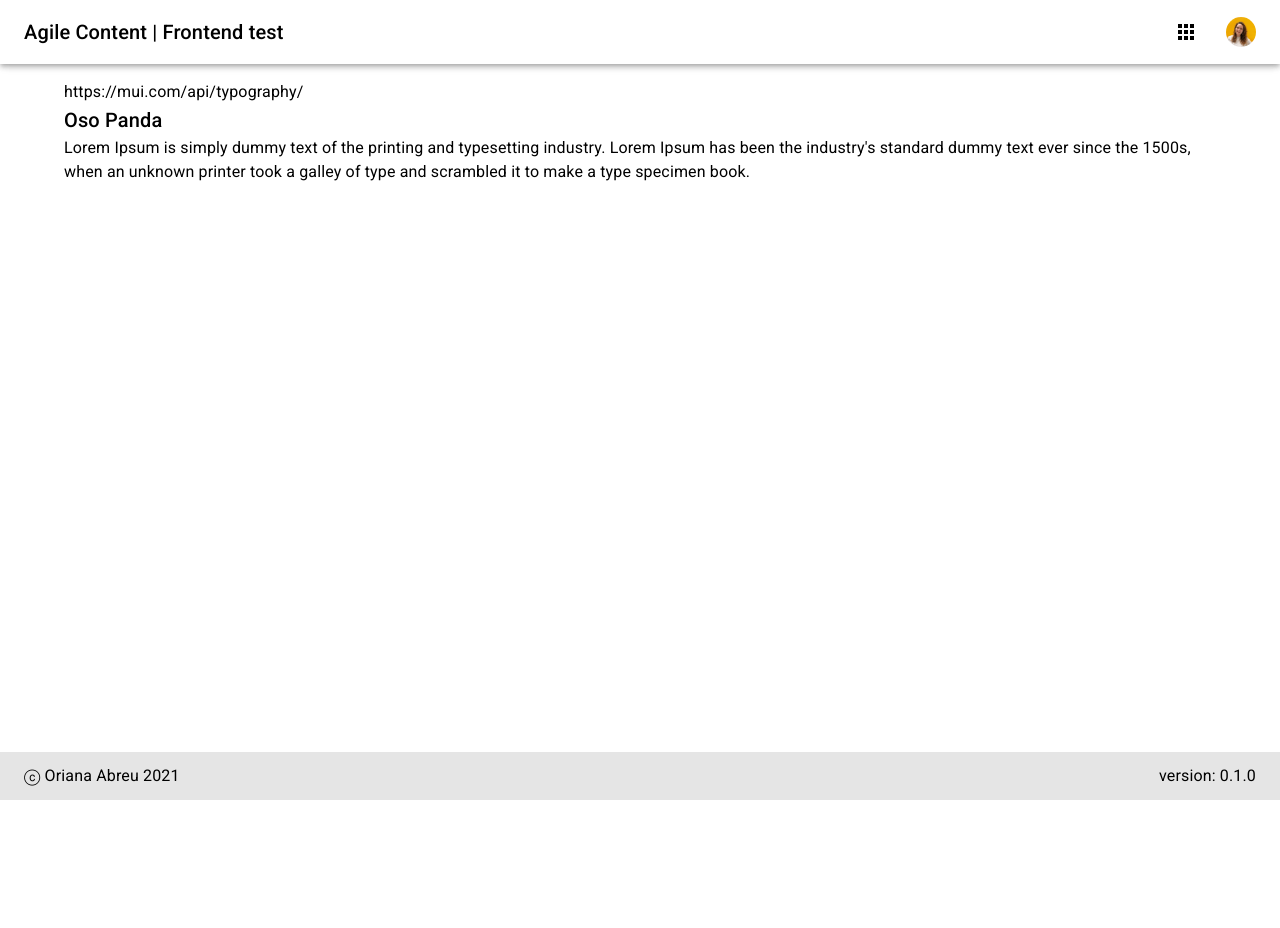
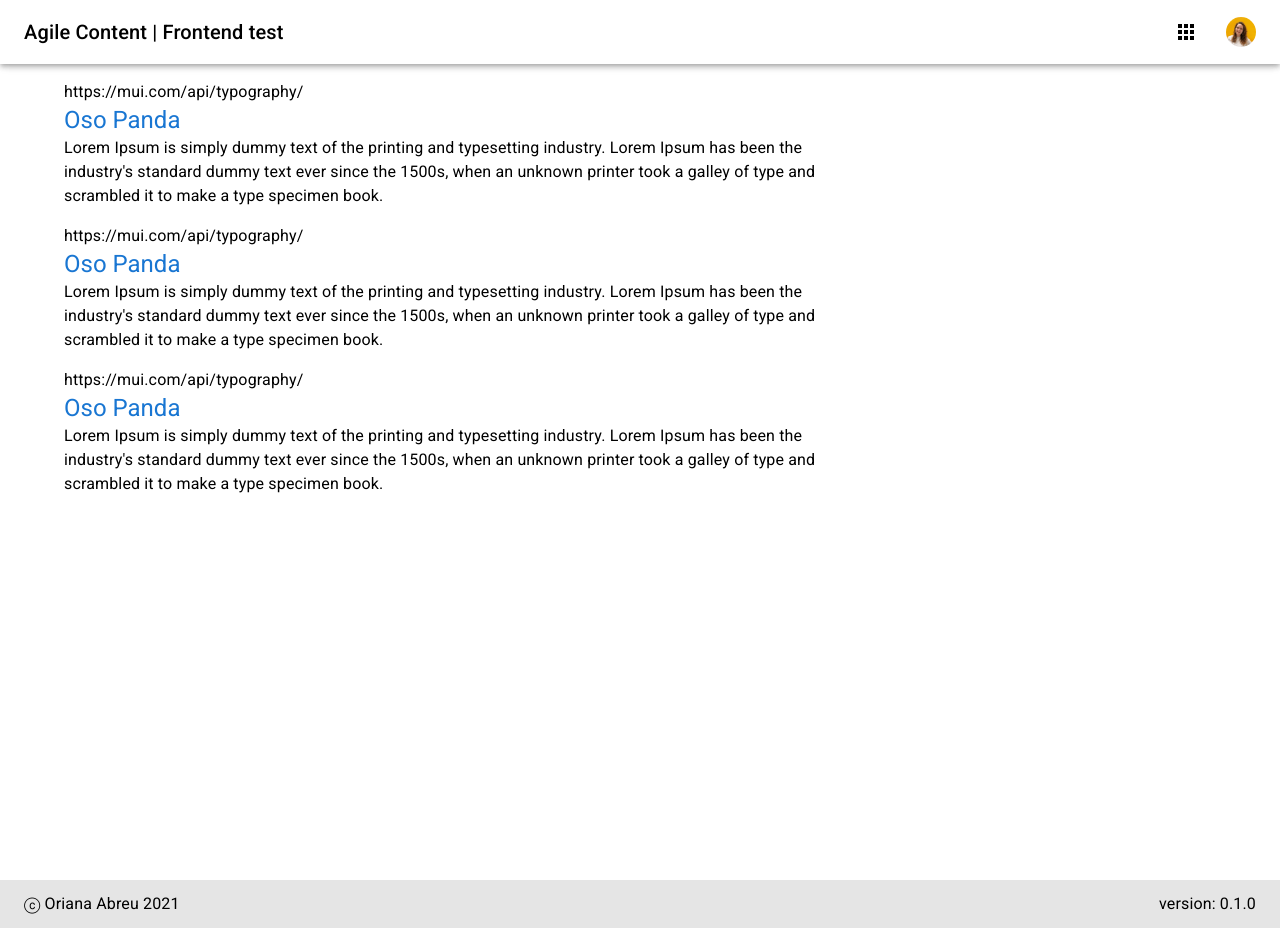
Before and after one commit to orianabreu/agilecontent-test, a React (Create React App) app: page / in a window 1280 px wide. Before the commit the page ends 880 px from the top, so only its background shows below. Built offline with nearby package versions, Linux system fonts and the light colour scheme.

Commit message:
create component for animal details
set footer position as fixed

```diff
--- /dev/null
+++ b/src/components/AnimalInfo/AnimalInfo.js
@@ -0,0 +1,24 @@
+import React from "react";
+import { BoxContainer } from "./styles";
+import { useResponsive } from "../../ResponsiveContext/ResponsiveContext";
+
+import Typography from "@mui/material/Typography";
+
+export default function AnimalInfo() {
+  const isMobile = useResponsive();
+
+  return (
+    <BoxContainer sx={{ width: isMobile ? "90%" : "70%" }}>
+      <Typography variant='body1'>https://mui.com/api/typography/</Typography>
+      <Typography variant='h5' color='primary'>
+        Oso Panda
+      </Typography>
+      <Typography variant='body1'>
+        Lorem Ipsum is simply dummy text of the printing and typesetting
+        industry. Lorem Ipsum has been the industry's standard dummy text ever
+        since the 1500s, when an unknown printer took a galley of type and
+        scrambled it to make a type specimen book.
+      </Typography>
+    </BoxContainer>
+  );
+}
--- /dev/null
+++ b/src/components/AnimalInfo/styles.js
@@ -0,0 +1,6 @@
+import { styled } from "@mui/system";
+import Box from "@mui/material/Box";
+
+export const BoxContainer = styled(Box)({
+  marginBottom: "1rem",
+});
--- a/src/components/Animals/Animals.js
+++ b/src/components/Animals/Animals.js
@@ -1,21 +1,16 @@
 import React from "react";
 import { BoxContainer } from "./styles";
+import AnimalInfo from "../AnimalInfo/AnimalInfo";
 import faker from "faker";
 import Container from "@mui/material/Container";
-import Typography from "@mui/material/Typography";
 
 export default function Animals() {
   return (
     <Container maxWidth='lg'>
       <BoxContainer>
-        <Typography variant='body1'>https://mui.com/api/typography/</Typography>
-        <Typography variant='h6'>Oso Panda</Typography>
-        <Typography variant='body1'>
-          Lorem Ipsum is simply dummy text of the printing and typesetting
-          industry. Lorem Ipsum has been the industry's standard dummy text ever
-          since the 1500s, when an unknown printer took a galley of type and
-          scrambled it to make a type specimen book.
-        </Typography>
+        <AnimalInfo />
+        <AnimalInfo />
+        <AnimalInfo />
       </BoxContainer>
     </Container>
   );
--- a/src/components/Footer/styles.js
+++ b/src/components/Footer/styles.js
@@ -2,7 +2,7 @@ import { styled } from "@mui/system";
 
 export const FooterContainer = styled("footer")({
   backgroundColor: "#E5E5E5",
-  position: "absolute",
+  position: "fixed absolute",
   bottom: 0,
   width: "100%",
   height: "3rem",
```
